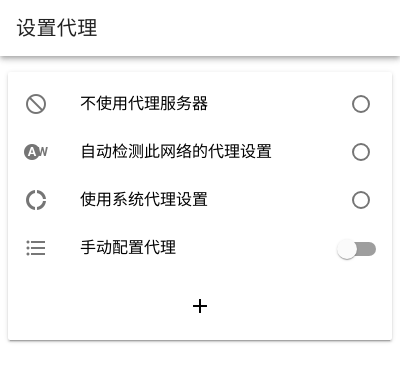
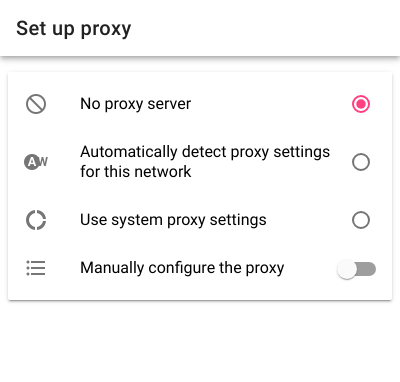
Before and after one commit to Webb-L/ProxyExtensionFirefox, a browser extension: page popup/index.html in a window 400 px wide. Drawn offline with Linux system fonts and the light colour scheme.

Commit message:
将页面中的中文替换成英文。

```diff
--- a/popup/index.html
+++ b/popup/index.html
@@ -1,17 +1,17 @@
 <!doctype html>
-<html lang="zh-cn">
+<html lang="en">
 <head>
     <meta charset="UTF-8">
     <meta name="viewport"
           content="width=device-width, user-scalable=no, initial-scale=1.0, maximum-scale=1.0, minimum-scale=1.0">
     <meta http-equiv="X-UA-Compatible" content="ie=edge">
-    <title>设置代理</title>
+    <title>Set up proxy</title>
     <link rel="stylesheet" href="/css/mdui.min.css">
 </head>
 <body>
 <header class="mdui-appbar mdui-m-b-2">
     <div class="mdui-toolbar">
-        <span class="mdui-typo-title">设置代理</span>
+        <span class="mdui-typo-title">Set up proxy</span>
     </div>
 </header>
 <main class="mdui-container-fluid mdui-m-b-1">
@@ -20,7 +20,7 @@
 
             <li class="mdui-list-item mdui-ripple item">
                 <i class="mdui-list-item-icon mdui-icon material-icons">not_interested</i>
-                <div class="mdui-list-item-content no_proxy">不使用代理服务器</div>
+                <div class="mdui-list-item-content no_proxy">No proxy server</div>
                 <label class="mdui-radio">
                     <input type="radio" name="select_proxy" value="none"/>
                     <i class="mdui-radio-icon"></i>
@@ -29,7 +29,7 @@
 
             <li class="mdui-list-item mdui-ripple item">
                 <i class="mdui-list-item-icon mdui-icon material-icons">wb_auto</i>
-                <div class="mdui-list-item-content auto_proxy">自动检测此网络的代理设置</div>
+                <div class="mdui-list-item-content auto_proxy">Automatically detect proxy settings for this network</div>
                 <label class="mdui-radio">
                     <input type="radio" name="select_proxy" value="autoDetect"/>
                     <i class="mdui-radio-icon"></i>
@@ -38,7 +38,7 @@
 
             <li class="mdui-list-item mdui-ripple item">
                 <i class="mdui-list-item-icon mdui-icon material-icons">donut_large</i>
-                <div class="mdui-list-item-content system_proxy">使用系统代理设置</div>
+                <div class="mdui-list-item-content system_proxy">Use system proxy settings</div>
                 <label class="mdui-radio">
                     <input type="radio" name="select_proxy" value="system"/>
                     <i class="mdui-radio-icon"></i>
@@ -47,7 +47,7 @@
 
             <li class="mdui-list-item mdui-ripple" id="manual">
                 <i class="mdui-list-item-icon mdui-icon material-icons">format_list_bulleted</i>
-                <div class="mdui-list-item-content config_proxy">手动配置代理</div>
+                <div class="mdui-list-item-content config_proxy">Manually configure the proxy</div>
                 <label class="mdui-switch">
                     <input type="checkbox"/>
                     <i class="mdui-switch-icon"></i>
--- a/popup/js/index.js
+++ b/popup/js/index.js
@@ -1,6 +1,9 @@
 window.setProxy = json => browser.proxy.settings.set({value: json});
 
-initLanguage();
+try {
+    initLanguage();
+} catch (e) {
+}
 initData();
 
 const mduiList = getElement("#manual_list .mdui-list");
```
Also changed, not shown: popup/proxy_list/index.html (+4 -4 lines), popup/proxy_list/js/index.js (+5 -3 lines).
